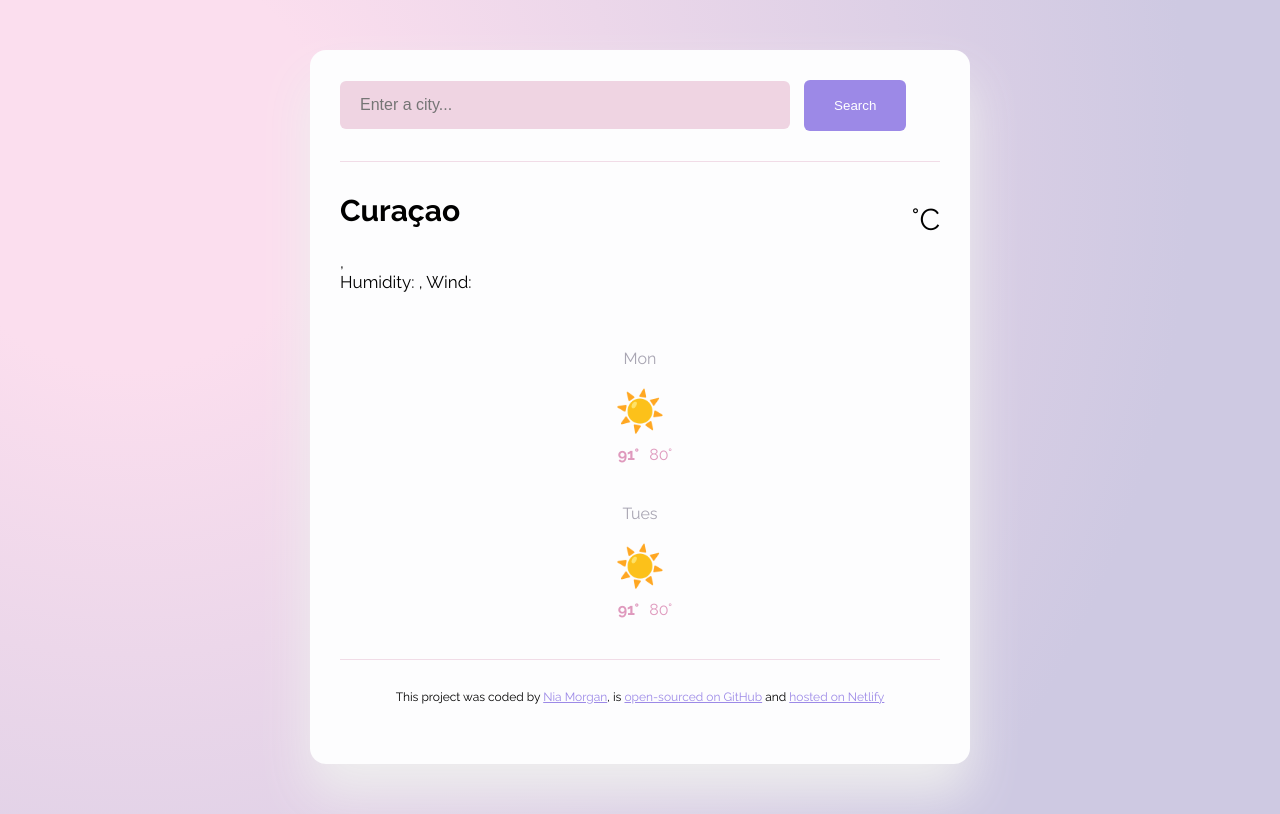
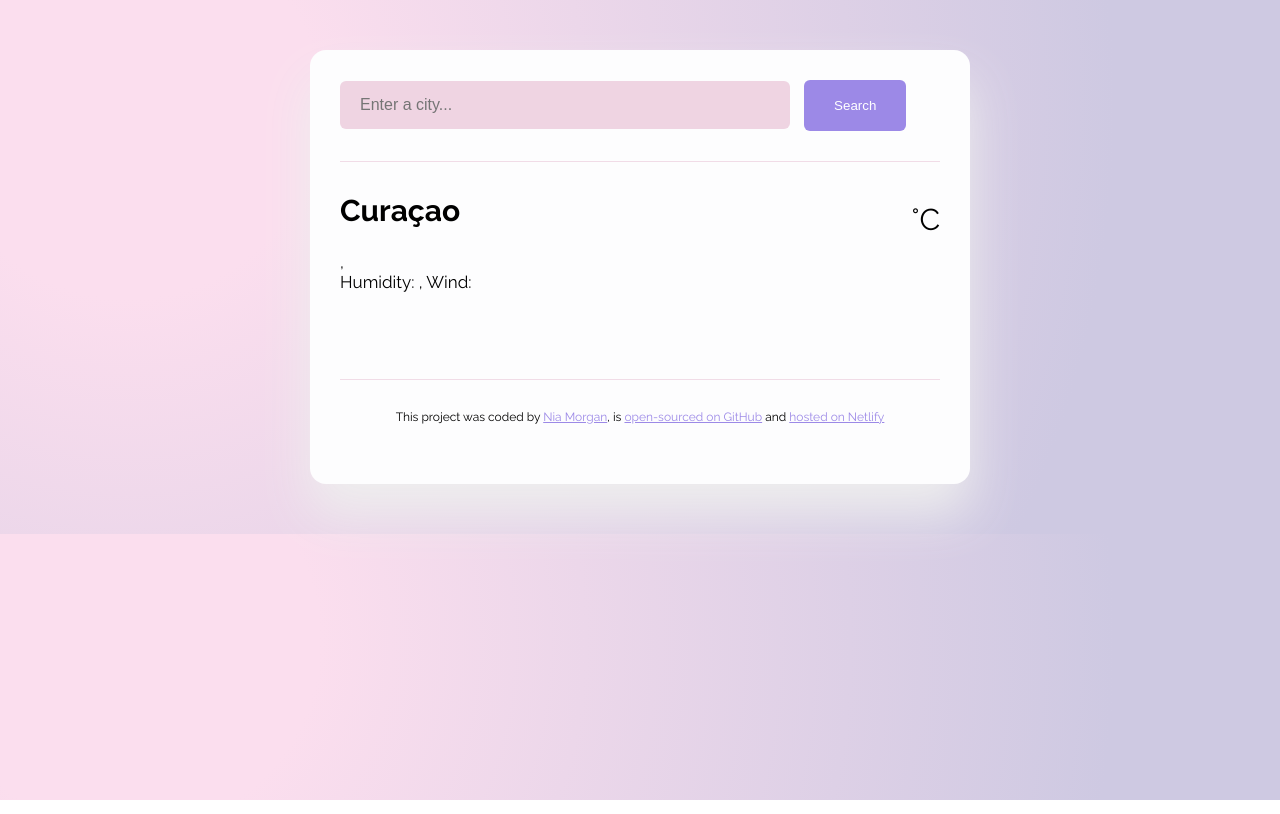
Before and after one commit to NiaMorgan29/Nia-Morgan-Weather-Forecast-App, a plain HTML site: page index.html in a window 1280 px wide. Drawn offline with nearby package versions, Linux system fonts and the light colour scheme; no server answers.

Commit message:
added id to javascript

```diff
--- a/index.html
+++ b/index.html
@@ -44,28 +44,7 @@
                 </div>
             </div>
 
-            <div class="weather-forecast">
-                <div class="weather-forecast-day">
-                    <div class="weather-forecast-date">Mon</div>
-                    <div class="weather-forecast-icon">☀️ </div>
-                    <div class="weather-forecast-temp">
-                        <div class="weather-forecast-temp-high"><strong>91°</strong></div>
-                        <div class="weather-forecast-temp-min">80°</div>
-                    </div>
-                </div>
-            </div>
-
-            <div class="weather-forecast">
-                <div class="weather-forecast-day">
-                    <div class="weather-forecast-date">Tues</div>
-                    <div class="weather-forecast-icon">☀️ </div>
-                    <div class="weather-forecast-temp">
-                        <div class="weather-forecast-temp-high"><strong>91°</strong></div>
-                        <div class="weather-forecast-temp-min">80°</div>
-                    </div>
-                </div>
-            </div>
-
+            <div class="weather-forecast" id="forecast"></div>
 
         </main>
         <footer> This project was coded by <a href="https://github.com/NiaMorgan29" target="_blank"> Nia Morgan</a>, is
```
